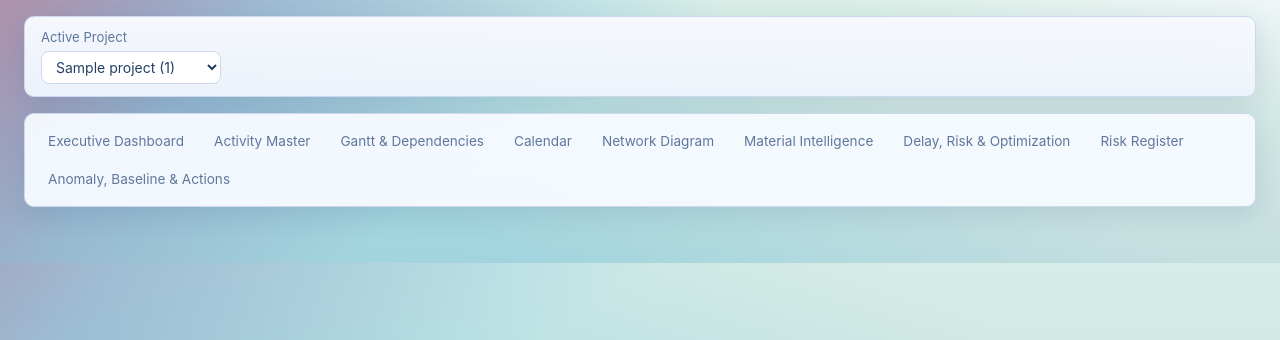
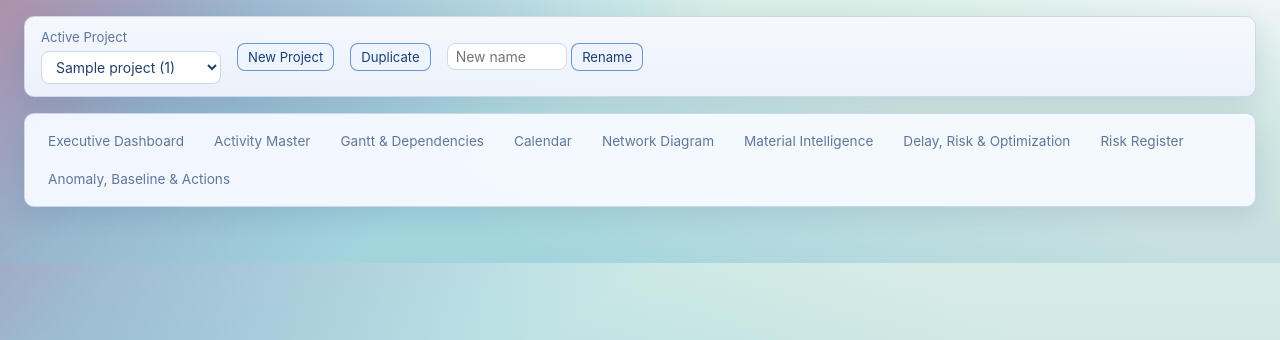
Before and after one commit to luciffer0770/TOOL-X, a Flask app: template templates/base.html in a window 1280 px wide. Shown: the part 90-430 px from the top of the page. Run offline with Flask 3, Linux system fonts and the light colour scheme; the template is opened without the code that fills it: most values are stand-ins (such as "Sample title", 1, 10 or a date in 2020).

Commit message:
feat: Project CRUD - add, duplicate, rename, delete (Step 4)
Co-authored-by: lucifer0770 <ai.help0770@gmail.com>

```diff
--- a/app.py
+++ b/app.py
@@ -18,7 +18,20 @@ from flask import Flask, flash, jsonify, redirect, render_template, request, sen
 from flask_cors import CORS
 from werkzeug.security import check_password_hash, generate_password_hash
 
-from planner import get_state, save_state, get_active_project, get_activities, add_activity, update_activity, delete_activity, set_active_project
+from planner import (
+    get_state,
+    save_state,
+    get_active_project,
+    get_activities,
+    add_activity,
+    update_activity,
+    delete_activity,
+    set_active_project,
+    add_project,
+    duplicate_project,
+    rename_project,
+    delete_project,
+)
 
 BASE_DIR = Path(__file__).resolve().parent
 app = Flask(__name__, template_folder=str(BASE_DIR / "templates"))
@@ -192,6 +205,48 @@ def project_switch():
     project_id = (request.form.get("project_id") or "").strip()
     if project_id and set_active_project(project_id):
         flash(f"Switched to project {project_id}.", "success")
+    return redirect(request.referrer or url_for("dashboard"))
+
+
+@app.route("/project/add", methods=["POST"])
+@require_auth
+def project_add():
+    name = (request.form.get("name") or "").strip() or "New Project"
+    add_project(name)
+    flash(f"Project '{name}' created.", "success")
+    return redirect(request.referrer or url_for("dashboard"))
+
+
+@app.route("/project/<project_id>/duplicate", methods=["POST"])
+@require_auth
+def project_duplicate(project_id):
+    proj = duplicate_project(project_id)
+    if proj:
+        flash(f"Project duplicated as '{proj['name']}'.", "success")
+    else:
+        flash("Project not found.", "error")
+    return redirect(request.referrer or url_for("dashboard"))
+
+
+@app.route("/project/<project_id>/rename", methods=["POST"])
+@require_auth
+def project_rename(project_id):
+    new_name = (request.form.get("name") or "").strip()
+    if rename_project(project_id, new_name):
+        flash("Project renamed.", "success")
+    else:
+        flash("Project not found.", "error")
+    return redirect(request.referrer or url_for("dashboard"))
+
+
+@app.route("/project/<project_id>/delete", methods=["POST"])
+@require_auth
+def project_delete(project_id):
+    try:
+        delete_project(project_id)
+        flash("Project deleted.", "success")
+    except ValueError as e:
+        flash(str(e), "error")
     return redirect(request.referrer or url_for("dashboard"))
 
 
--- a/templates/base.html
+++ b/templates/base.html
@@ -37,7 +37,7 @@
     {% block project_toolbar %}
     {% if projects is defined and projects %}
     <section class="panel" style="margin:0 0 16px 0">
-      <div class="panel-body project-toolbar" style="display:flex;align-items:center;gap:16px">
+      <div class="panel-body project-toolbar" style="display:flex;align-items:center;gap:16px;flex-wrap:wrap">
         <form method="post" action="{{ url_for('project_switch') }}" style="display:flex;align-items:center;gap:8px">
           <label class="field" style="margin:0">Active Project
             <select name="project_id" onchange="this.form.submit()" style="min-width:180px">
@@ -47,6 +47,21 @@
             </select>
           </label>
         </form>
+        <form method="post" action="{{ url_for('project_add') }}" style="display:inline">
+          <button type="submit" class="ghost">New Project</button>
+        </form>
+        <form method="post" action="{{ url_for('project_duplicate', project_id=active_project_id) }}" style="display:inline">
+          <button type="submit" class="ghost">Duplicate</button>
+        </form>
+        <form method="post" action="{{ url_for('project_rename', project_id=active_project_id) }}" style="display:inline">
+          <input name="name" type="text" placeholder="New name" style="width:120px;padding:4px 8px" />
+          <button type="submit" class="ghost">Rename</button>
+        </form>
+        {% if projects|length > 1 %}
+        <form method="post" action="{{ url_for('project_delete', project_id=active_project_id) }}" style="display:inline" onsubmit="return confirm('Delete this project?');">
+          <button type="submit" class="danger">Delete</button>
+        </form>
+        {% endif %}
       </div>
     </section>
     {% endif %}
```
Also changed, not shown: planner/__init__.py (+8 -0 lines), planner/storage.py (+52 -0 lines), README.md.
